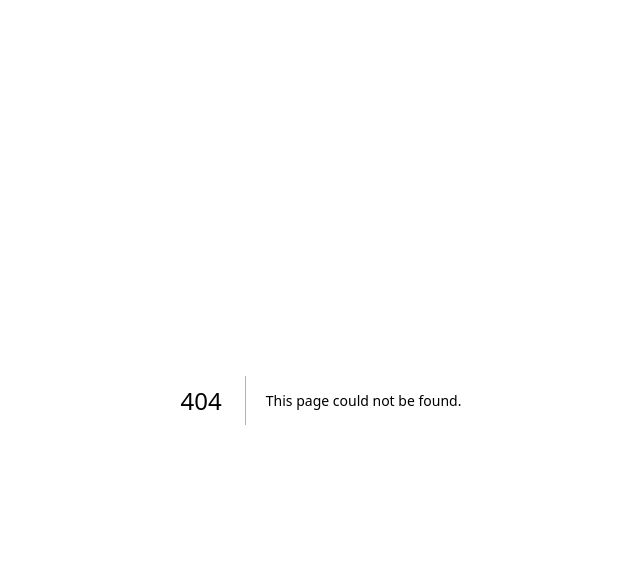
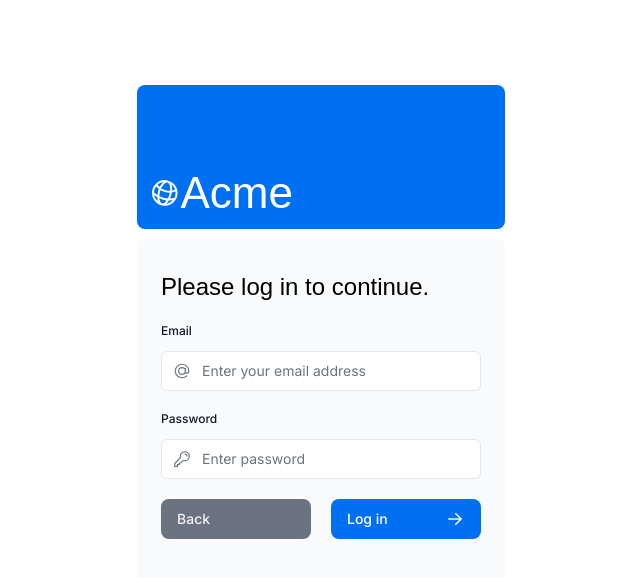
Before and after one commit to LaurenAricaG/dashboard-nextjs, a Next.js app: page /login in a window 1280 px wide. Before the commit this address had no page. Shown: the top 578 px of the page, without its empty margins (319-959 px from the left). Built offline with nearby package versions, Linux system fonts and the light colour scheme; a web font is replaced by a local one.

Commit message:
feat(auth): add user login functionality

```diff
--- a/app/lib/actions.ts
+++ b/app/lib/actions.ts
@@ -3,6 +3,8 @@
 import { revalidatePath } from "next/cache";
 import { redirect } from "next/navigation";
 import postgres from "postgres";
+import { signIn } from "@/auth";
+import { AuthError } from "next-auth";
 
 const sql = postgres(process.env.POSTGRES_URL!, { ssl: "require" });
 
@@ -105,3 +107,22 @@
   await sql`DELETE FROM invoices WHERE id = ${id}`;
   revalidatePath("/dashboard/invoices");
 }
+
+export async function authenticate(
+  prevState: string | undefined,
+  formData: FormData,
+) {
+  try {
+    await signIn("credentials", formData);
+  } catch (error) {
+    if (error instanceof AuthError) {
+      switch (error.type) {
+        case "CredentialsSignin":
+          return "Invalid credentials.";
+        default:
+          return "Something went wrong.";
+      }
+    }
+    throw error;
+  }
+}
--- /dev/null
+++ b/app/login/page.tsx
@@ -0,0 +1,20 @@
+import AcmeLogo from "@/app/ui/acme-logo";
+import LoginForm from "@/app/ui/login-form";
+import { Suspense } from "react";
+
+export default function LoginPage() {
+  return (
+    <main className="flex items-center justify-center md:h-screen">
+      <div className="relative mx-auto flex w-full max-w-[400px] flex-col space-y-2.5 p-4 md:-mt-32">
+        <div className="flex h-20 w-full items-end rounded-lg bg-blue-500 p-3 md:h-36">
+          <div className="w-32 text-white md:w-36">
+            <AcmeLogo />
+          </div>
+        </div>
+        <Suspense>
+          <LoginForm />
+        </Suspense>
+      </div>
+    </main>
+  );
+}
--- a/app/ui/dashboard/sidenav.tsx
+++ b/app/ui/dashboard/sidenav.tsx
@@ -1,7 +1,8 @@
-import Link from 'next/link';
-import NavLinks from '@/app/ui/dashboard/nav-links';
-import AcmeLogo from '@/app/ui/acme-logo';
-import { PowerIcon } from '@heroicons/react/24/outline';
+import Link from "next/link";
+import NavLinks from "@/app/ui/dashboard/nav-links";
+import AcmeLogo from "@/app/ui/acme-logo";
+import { PowerIcon } from "@heroicons/react/24/outline";
+import { signOut } from "@/auth";
 
 export default function SideNav() {
   return (
@@ -17,7 +18,12 @@
       <div className="flex grow flex-row justify-between space-x-2 md:flex-col md:space-x-0 md:space-y-2">
         <NavLinks />
         <div className="hidden h-auto w-full grow rounded-md bg-gray-50 md:block"></div>
-        <form>
+        <form
+          action={async () => {
+            "use server";
+            await signOut({ redirectTo: "/" });
+          }}
+        >
           <button className="flex h-[48px] w-full grow items-center justify-center gap-2 rounded-md bg-gray-50 p-3 text-sm font-medium hover:bg-sky-100 hover:text-blue-600 md:flex-none md:justify-start md:p-2 md:px-3">
             <PowerIcon className="w-6" />
             <div className="hidden md:block">Sign Out</div>
--- a/app/ui/login-form.tsx
+++ b/app/ui/login-form.tsx
@@ -1,15 +1,26 @@
-import { lusitana } from '@/app/ui/fonts';
+"use client";
+import { lusitana } from "@/app/ui/fonts";
 import {
   AtSymbolIcon,
   KeyIcon,
   ExclamationCircleIcon,
-} from '@heroicons/react/24/outline';
-import { ArrowRightIcon } from '@heroicons/react/20/solid';
-import { Button } from './button';
+} from "@heroicons/react/24/outline";
+import { ArrowRightIcon } from "@heroicons/react/20/solid";
+import { Button } from "@/app/ui/button";
+import { useActionState } from "react";
+import { authenticate } from "@/app/lib/actions";
+import { useSearchParams } from "next/navigation";
+import Link from "next/link";
 
 export default function LoginForm() {
+  const searchParams = useSearchParams();
+  const callbackUrl = searchParams.get("callbackUrl") || "/dashboard";
+  const [errorMessage, formAction, isPending] = useActionState(
+    authenticate,
+    undefined,
+  );
   return (
-    <form className="space-y-3">
+    <form action={formAction} className="space-y-3">
       <div className="flex-1 rounded-lg bg-gray-50 px-6 pb-4 pt-8">
         <h1 className={`${lusitana.className} mb-3 text-2xl`}>
           Please log in to continue.
@@ -55,11 +66,29 @@
             </div>
           </div>
         </div>
-        <Button className="mt-4 w-full">
-          Log in <ArrowRightIcon className="ml-auto h-5 w-5 text-gray-50" />
-        </Button>
-        <div className="flex h-8 items-end space-x-1">
-          {/* Add form errors here */}
+        <div className="flex mt-5 items-center gap-5 ">
+          <Link
+            className="w-full flex h-10 rounded-lg items-center bg-gray-500 px-4 text-sm font-medium text-gray-100 transition-colors hover:bg-gray-600"
+            href={"/"}
+          >
+            Back
+          </Link>
+          <input type="hidden" name="redirectTo" value={callbackUrl} />
+          <Button className="w-full" aria-disabled={isPending}>
+            Log in <ArrowRightIcon className="ml-auto h-5 w-5 text-gray-50" />
+          </Button>
+        </div>
+        <div
+          className="flex h-8 items-end space-x-1"
+          aria-live="polite"
+          aria-atomic="true"
+        >
+          {errorMessage && (
+            <>
+              <ExclamationCircleIcon className="h-5 w-5 text-red-500" />
+              <p className="text-sm text-red-500">{errorMessage}</p>
+            </>
+          )}
         </div>
       </div>
     </form>
--- /dev/null
+++ b/auth.config.ts
@@ -0,0 +1,21 @@
+import type { NextAuthConfig } from "next-auth";
+
+export const authConfig = {
+  pages: {
+    signIn: "/login",
+  },
+  callbacks: {
+    authorized({ auth, request: { nextUrl } }) {
+      const isLoggedIn = !!auth?.user;
+      const isOnDashboard = nextUrl.pathname.startsWith("/dashboard");
+      if (isOnDashboard) {
+        if (isLoggedIn) return true;
+        return false; // Redirect unauthenticated users to login page
+      } else if (isLoggedIn) {
+        return Response.redirect(new URL("/dashboard", nextUrl));
+      }
+      return true;
+    },
+  },
+  providers: [], // Add providers with an empty array for now
+} satisfies NextAuthConfig;
--- /dev/null
+++ b/auth.ts
@@ -0,0 +1,44 @@
+import NextAuth from "next-auth";
+import { authConfig } from "./auth.config";
+import Credentials from "next-auth/providers/credentials";
+import { z } from "zod";
+import type { User } from "@/app/lib/definitions";
+import bcrypt from "bcrypt";
+import postgres from "postgres";
+
+const sql = postgres(process.env.POSTGRES_URL!, { ssl: "require" });
+
+async function getUser(email: string): Promise<User | undefined> {
+  try {
+    const user = await sql<User[]>`SELECT * FROM users WHERE email=${email}`;
+    return user[0];
+  } catch (error) {
+    console.error("Failed to fetch user:", error);
+    throw new Error("Failed to fetch user.");
+  }
+}
+
+export const { auth, signIn, signOut } = NextAuth({
+  ...authConfig,
+  providers: [
+    Credentials({
+      async authorize(credentials) {
+        const parsedCredentials = z
+          .object({ email: z.string().email(), password: z.string().min(6) })
+          .safeParse(credentials);
+
+        if (parsedCredentials.success) {
+          const { email, password } = parsedCredentials.data;
+          const user = await getUser(email);
+          if (!user) return null;
+          const passwordsMatch = await bcrypt.compare(password, user.password);
+
+          if (passwordsMatch) return user;
+        }
+
+        console.log("Invalid credentials");
+        return null;
+      },
+    }),
+  ],
+});
--- a/package.json
+++ b/package.json
@@ -13,7 +13,7 @@
     "bcrypt": "^5.1.1",
     "clsx": "^2.1.1",
     "next": "latest",
-    "next-auth": "5.0.0-beta.25",
+    "next-auth": "5.0.0-beta.30",
     "postcss": "8.5.1",
     "postgres": "^3.4.6",
     "react": "latest",
```
Also changed, not shown: proxy.ts (added, +9 -0 lines), 1 other file (tests, documents, lock files or other folders).
